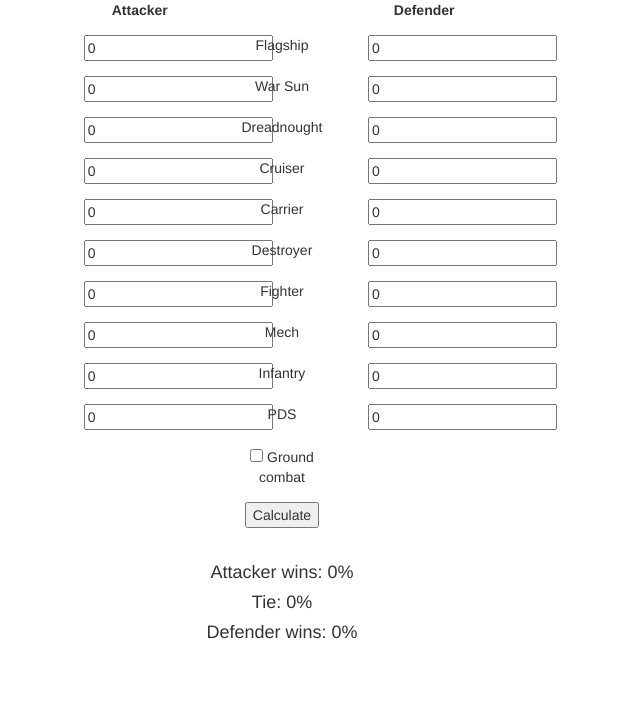
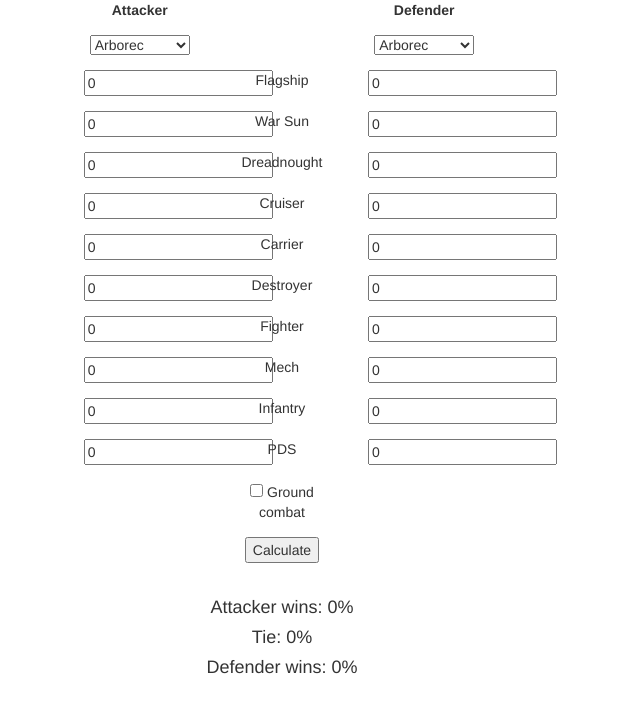
Before and after one commit to EBaalhuis/TI4_battle_sim, a Flask app: page / in a window 1280 px wide. Shown: the top 713 px of the page, without its empty margins (358-998 px from the left). Run offline with Flask 2, Linux system fonts and the light colour scheme; some libraries are stand-ins or nearby versions.

Commit message:
dropdown to select factions

```diff
--- a/app/forms.py
+++ b/app/forms.py
@@ -1,8 +1,15 @@
 from flask_wtf import FlaskForm
-from wtforms import IntegerField, SubmitField, BooleanField
+from wtforms import IntegerField, SubmitField, BooleanField, SelectField
+import os
 
 
 class InputForm(FlaskForm):
+    factions = ["Arborec", "Argent", "Creuss", "Empyrean", "Hacan", "Jol-Nar", "L1Z1X", "Letnev", "Mahact", "Mentak",
+                "Muaat", "Naalu", "Naaz-Rokha", "Nekro", "Nomad", "Saar", "Sardakk", "Sol", "Titans", "Vuil'Raith",
+                "Winnu", "Xxcha", "Yin", "Yssaril"]
+    att_faction = SelectField("Attacker faction", choices=factions)
+    def_faction = SelectField("Defender faction", choices=factions)
+
     att_flagship = IntegerField("Attacker Flagship", default=0)
     def_flagship = IntegerField("Defender Flagship", default=0)
 
--- a/app/route_helpers.py
+++ b/app/route_helpers.py
@@ -4,6 +4,8 @@
 def options_from_form(form):
     options = {}
     options["ground_combat"] = form.ground_combat.data
+    options["att_faction"] = form.att_faction.data
+    options["def_faction"] = form.def_faction.data
 
     return options
 
--- a/app/routes.py
+++ b/app/routes.py
@@ -13,12 +13,10 @@
     if form.validate_on_submit():
         attacker, defender = units_from_form(form)
         options = options_from_form(form)
-        options["att_faction"] = "Sardakk"
-        options["def_faction"] = "Letnev"
         outcomes = calculator.calculate(attacker, defender, options)
         defaults = form
         return render_template('index.html', outcomes=outcomes, form=form, defaults=defaults)
-
+    print(form.validate_on_submit())
     outcomes = [0, 0, 0]
     defaults = defaultdict(lambda: {"data": "0"})
     defaults["ground_combat"] = False
@@ -26,7 +24,7 @@
 
 
 # attacker = defaultdict(lambda: 0)
-# attacker["flagship"] = ""
+# attacker["flagship"] = 1
 # defender = defaultdict(lambda: 0)
 # defender["fighter"] = 4
 # options = {"ground_combat": False,
--- a/app/templates/index.html
+++ b/app/templates/index.html
@@ -14,6 +14,17 @@
                     </div>
                     <div class="col-sm-4" align="center">
                         <b>Defender</b>
+                    </div>
+                </div>
+
+                <div class="form-group row">
+                    <div class="col-sm-4" align="center">
+                        {{ form.att_faction()}}
+                    </div>
+                    <div class="col-sm-4" align="center">
+                    </div>
+                    <div class="col-sm-4" align="center">
+                        {{ form.def_faction()}}
                     </div>
                 </div>
 
```
Also changed, not shown: factions.txt (+16 -16 lines).
